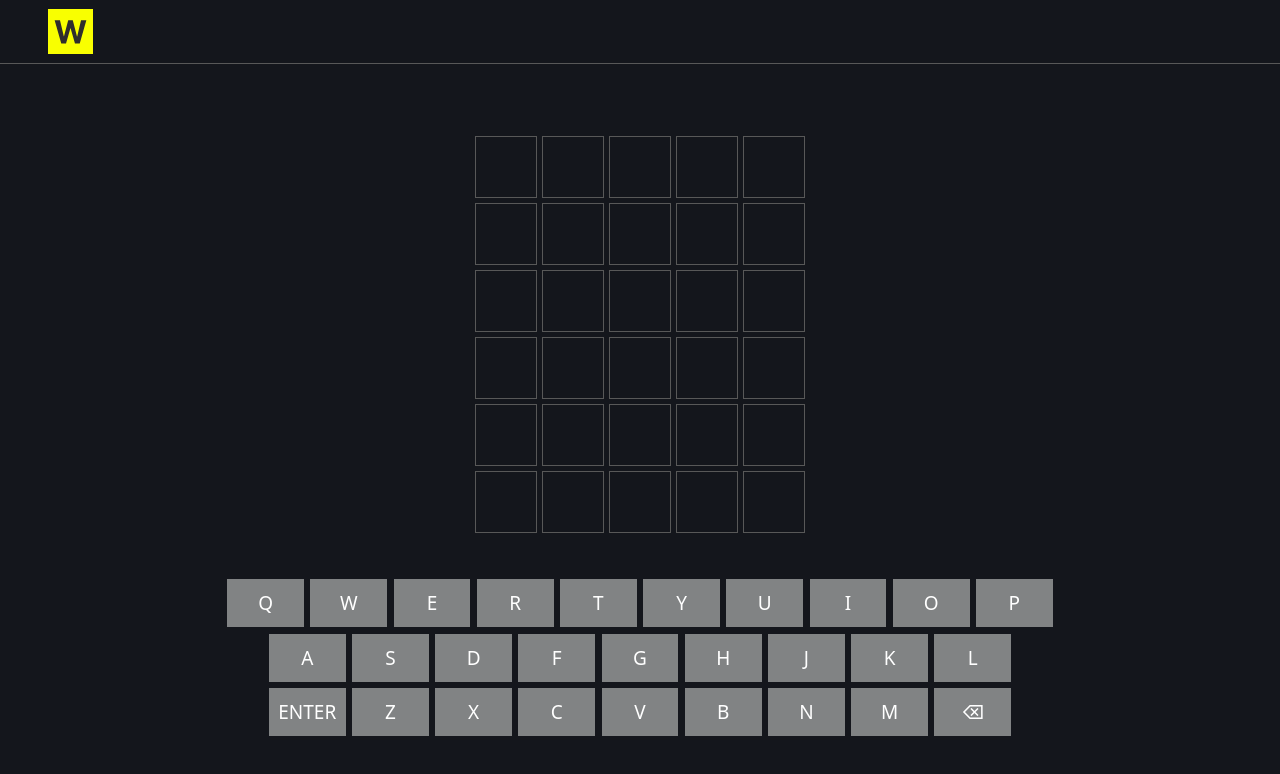
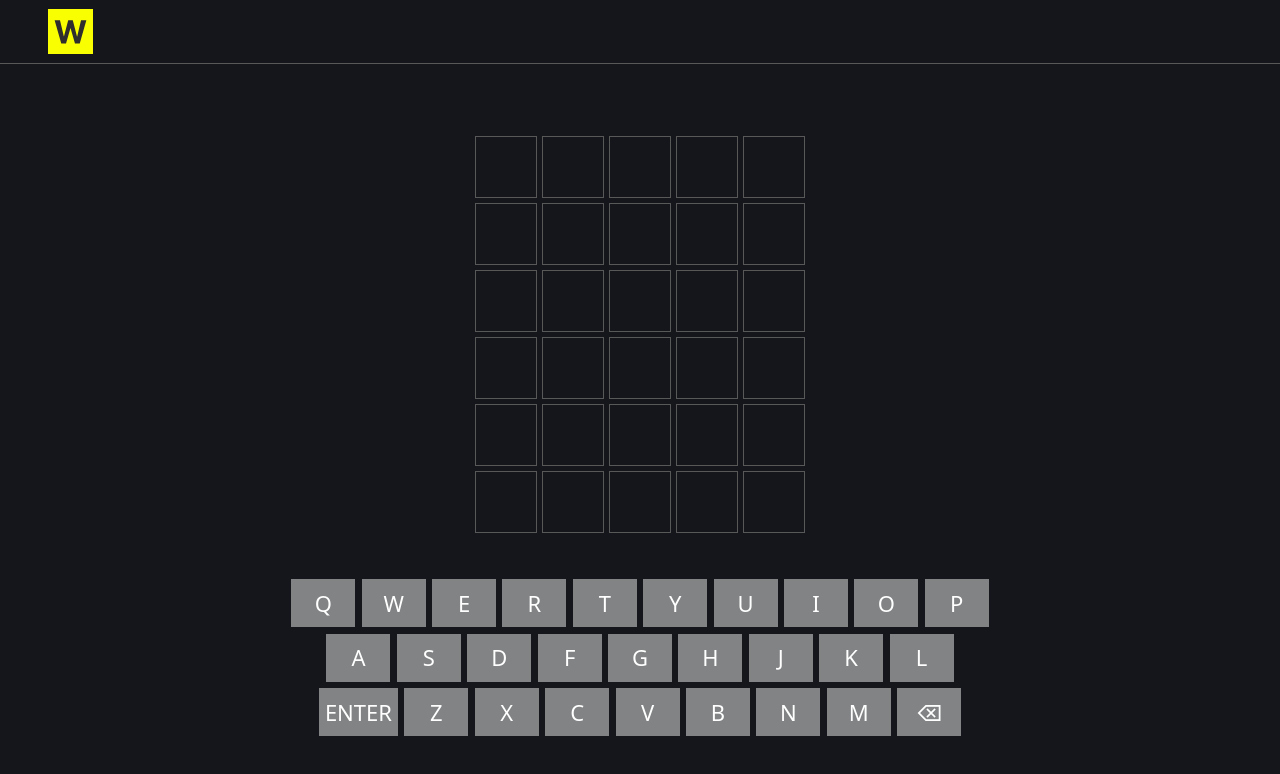
Before and after one commit to Kaua-Klassmann/WordleGame, a Vue app: page / in a window 1280 px wide. Shown: the top 774 px of the page. Built offline with nearby package versions, Linux system fonts and the light colour scheme.

Commit message:
Correção de responsividade

```diff
--- a/src/components/Teclado.vue
+++ b/src/components/Teclado.vue
@@ -47,17 +47,17 @@ button:active {
   background-color: #596162;
 }
 
-@media (min-width: 901px) {
-  .letter {
-    font-size: 22px;
-    min-width: 3vw;
-  }
-}
-
 @media (min-width: 769px) {
   .letter {
     font-size: 19px;
     min-width: 6vw;
   }
 }
+
+@media (min-width: 901px) {
+  .letter {
+    font-size: 22px;
+    min-width: 5vw;
+  }
+}
 </style>
```
